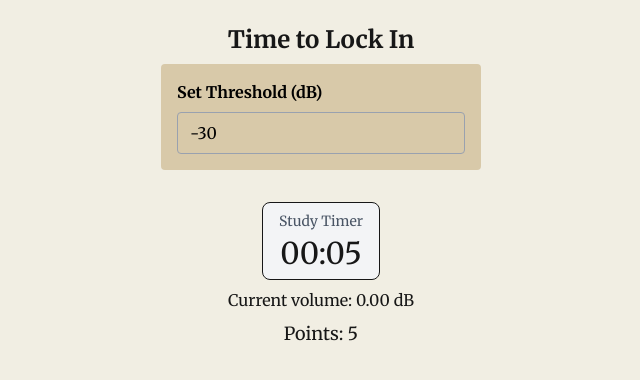
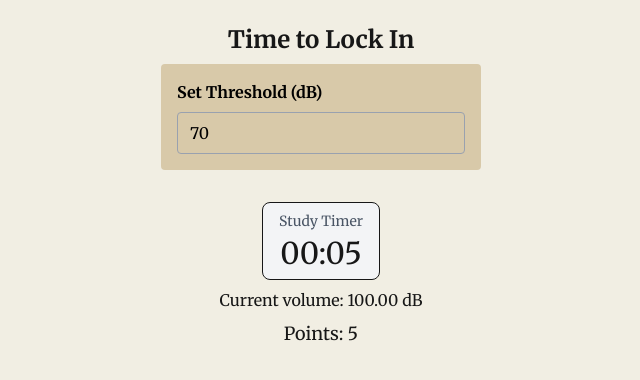
Before and after one commit to kokonut518/lock-in, a Next.js app: page / in a window 1280 px wide. Shown: the top 380 px of the page, without its empty margins (319-959 px from the left). Built offline with nearby package versions, Linux system fonts and the light colour scheme; no server answers.

Commit message:
positive decibels

```diff
--- a/app/components/NoiseMonitor.tsx
+++ b/app/components/NoiseMonitor.tsx
@@ -165,7 +165,7 @@ export default function NoiseMonitor() {
         {tooLoud && <div className="text-xs text-red-500 text-center">⏸️ PAUSED</div>}
       </div>
 
-      <p className="mt-2">Current volume: {volume.toFixed(2)} dB</p>
+      <p className="mt-2">Current volume: {(volume + 100).toFixed(2)} dB</p>
       <p className="mt-2 text-lg front-semibold">Points: {points}</p>
 
       {/* Reserve space for countdown to prevent layout shift */}
--- a/app/components/Vol_adjust.tsx
+++ b/app/components/Vol_adjust.tsx
@@ -19,8 +19,8 @@ export default function Vol_adjust({ threshold, setThreshold }: VolAdjustProps)
         id="threshold"
         type="number"
         className="w-full px-3 py-2 border border-gray-400 rounded"
-        value={threshold}
-        onChange={(e) => setThreshold(Number(e.target.value))}
+        value={threshold + 100}
+        onChange={(e) => setThreshold(Number(e.target.value) - 100)}
         step="1"
       />
     </div>
```
